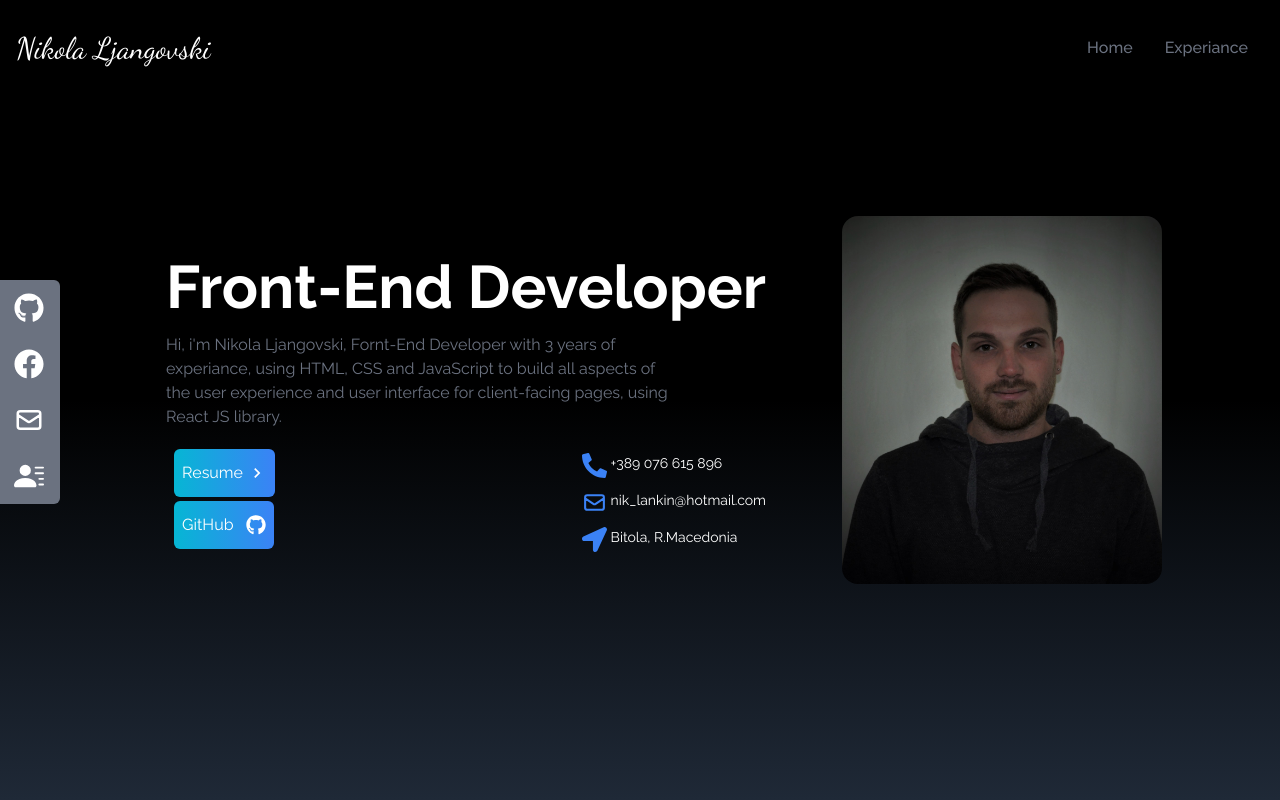
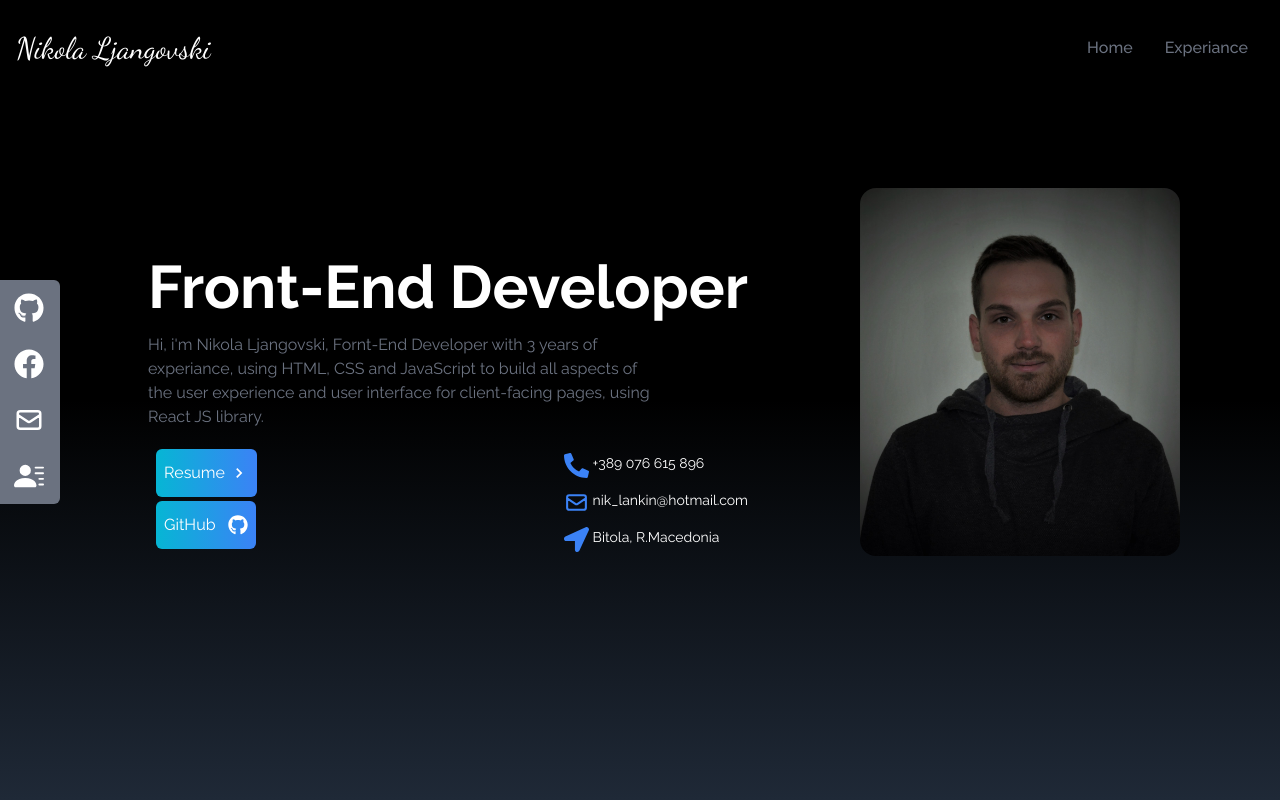
Before and after one commit to lankin-0/react_portfolio, a React (Vite) app: page / in a window 1280 px wide. Shown: the top 800 px of the page. Built offline with nearby package versions, Linux system fonts and the light colour scheme.

Commit message:
Final refactor

```diff
--- a/src/components/Home.jsx
+++ b/src/components/Home.jsx
@@ -59,7 +59,7 @@ const Home = () => {
           <img
             src={HeroImage}
             alt="my profile"
-            className="rounded-2xl mx-auto w-2/3 md:w-80 ml-5"
+            className="rounded-2xl mx-auto w-2/3 md:w-80 ml-14 mb-14"
           />
         </div>
       </div>
```
